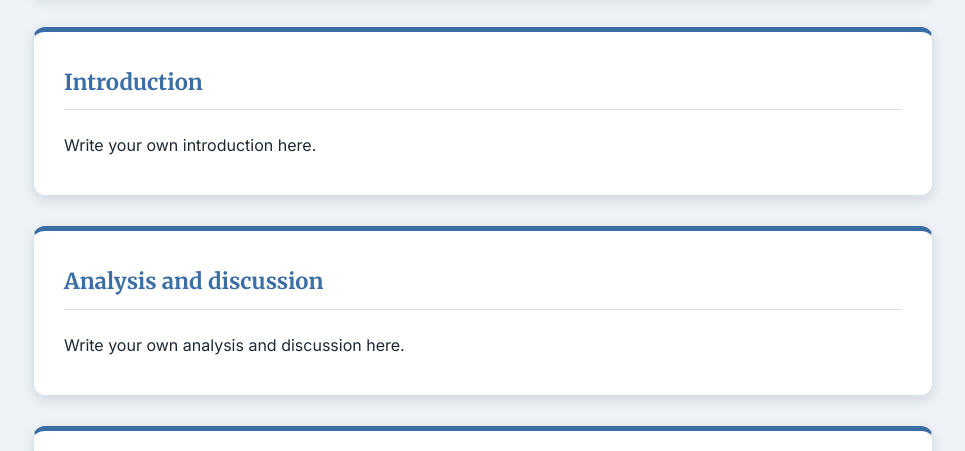
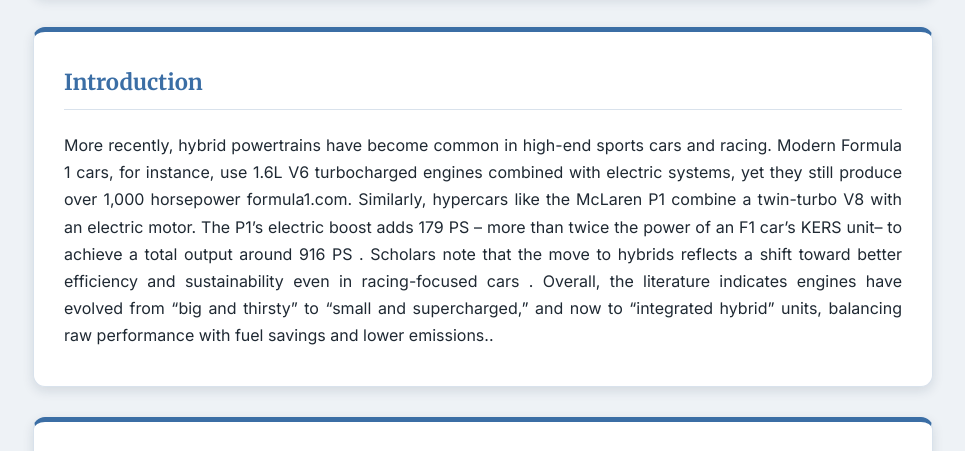
Before and after one commit to FEPSFY6988760/FY6988760, a plain HTML site: page index.html in a window 1280 px wide. Shown: the part 882-1333 px from the top of the page, without its empty margins (157-1122 px from the left). Drawn offline with Linux system fonts and the light colour scheme; no server answers.

Commit message:
Revise introduction with hybrid powertrain details
Updated the introduction section with information on hybrid powertrains in sports cars and racing.

```diff
--- a/index.html
+++ b/index.html
@@ -313,7 +313,7 @@
     <div class="section">
       <h3 id="Introduction">Introduction</h3>
       <p id="Introduction_InText">
-        Write your own introduction here.
+       More recently, hybrid powertrains have become common in high-end sports cars and racing. Modern Formula 1 cars, for instance, use 1.6L V6 turbocharged engines combined with electric systems, yet they still produce over 1,000 horsepower formula1.com. Similarly, hypercars like the McLaren P1 combine a twin-turbo V8 with an electric motor. The P1’s electric boost adds 179 PS – more than twice the power of an F1 car’s KERS unit– to achieve a total output around 916 PS . Scholars note that the move to hybrids reflects a shift  toward better efficiency and sustainability even in racing-focused cars . Overall, the literature indicates engines have evolved from “big and thirsty” to “small and supercharged,” and now to “integrated hybrid” units, balancing raw performance with fuel savings and lower emissions..
       </p>
     </div>
 
```
